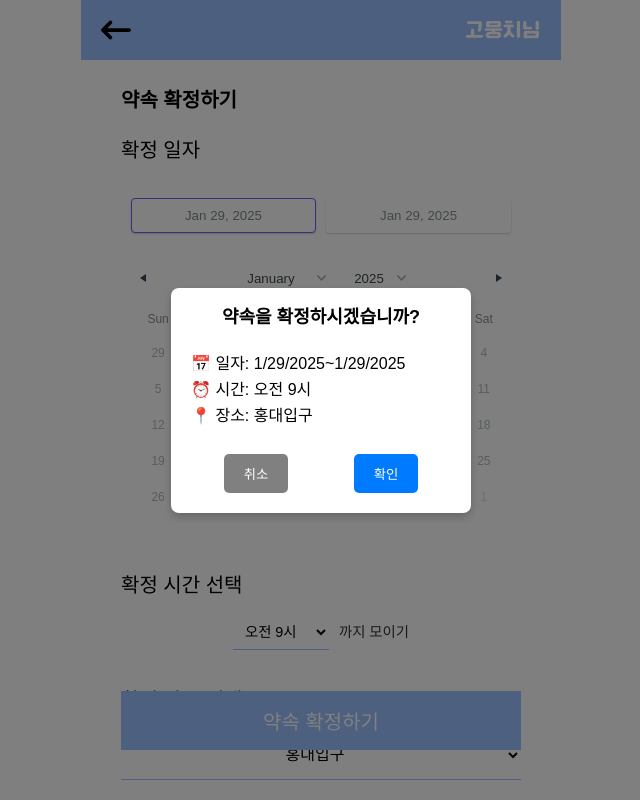
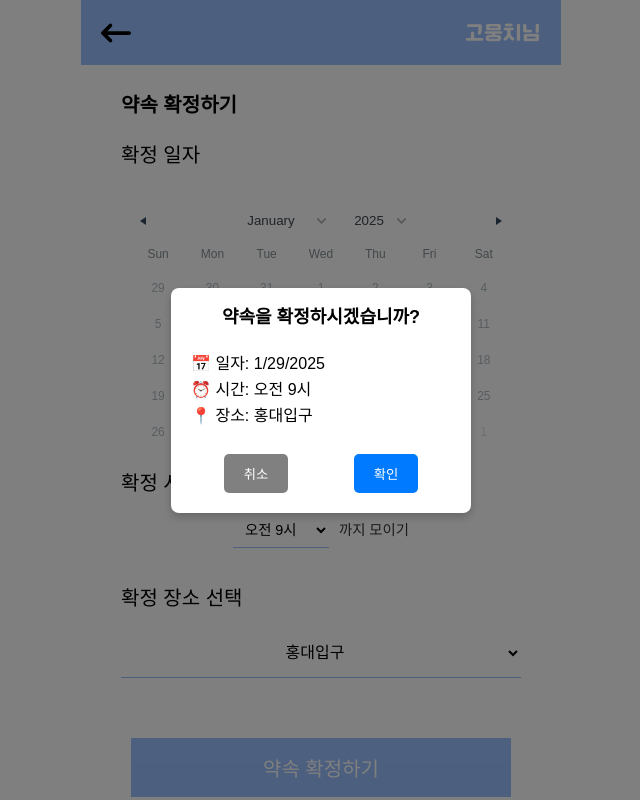
Before and after one commit to FRONT-END-BOOTCAMP-PLUS-3/moongchija, a Next.js app: page /user/appointments/1/confirm in a window 1280 px wide. Both pictures are taken after a click on the button "약속 확정하기". Shown: the whole page, without its empty margins (319-959 px from the left). Built offline with nearby package versions, Linux system fonts and the light colour scheme; a web font is replaced by a local one.

Commit message:
[style] layout제거 및 버튼 너비 수정, 달력 하루선택으로 변, global css 퍼플 오타 수정 , 버튼 fixed 제거

```diff
--- a/app/globals.css
+++ b/app/globals.css
@@ -179,7 +179,7 @@ table {
   --mypage-orange: #fd8446;
   --mypage-pink: #fd565f;
   --exit-red: #ff2626;
-  --pupple-color: #6200ee;
+  --purple-color: #6200ee;
 }
 
 body,
--- a/app/user/appointments/[id]/confirm/confirm.module.scss
+++ b/app/user/appointments/[id]/confirm/confirm.module.scss
@@ -1,13 +1,13 @@
 .container {
+  width: 100%;
+  height: 100%;
   display: flex;
   flex-direction: column;
   align-items: center;
-  justify-content: space-between;
-  padding: 20px 40px;
-  height: 100%;
   background: #fff;
   .mainBox {
     width: 100%;
+    padding: 30px 40px 20px;
 
     p {
       font-size: var(--font-size-md);
@@ -17,7 +17,7 @@
     }
 
     .title {
-      margin: 10px 0 30px;
+      margin-bottom: 30px;
       font-weight: bold;
     }
     .datePickerWrapper {
@@ -25,6 +25,7 @@
 
       & > div {
         width: 100%;
+        height: 30vh;
         margin-top: 20px;
         div {
           width: auto;
@@ -38,7 +39,7 @@
       }
     }
     .timeSelectWrapper {
-      margin-top: 40px;
+      margin-top: 5vh;
 
       .timePicker {
         margin-top: 20px;
@@ -68,7 +69,7 @@
       }
     }
     .placeSelectWrapper {
-      margin-top: 40px;
+      margin-top: 5vh;
       .placePicker {
         margin-top: 20px;
         select {
@@ -91,13 +92,9 @@
         }
       }
     }
-    .wrapButton {
-      position: fixed; /* 화면에 고정 */
-      bottom: 50px; /* 화면 하단에서 20px 위로 위치 */
-      left: 50%; /* 화면 중앙에 위치 */
-      transform: translateX(-50%); /* 정확한 중앙 정렬 */
-      z-index: 100; /* 다른 요소들 위에 표시되도록 */
-    }
+  }
+  .wrapButton {
+    margin-top: 5vh;
   }
   .modalOverlay {
     position: fixed;
--- a/app/user/appointments/[id]/confirm/layout.tsx
+++ /dev/null
@@ -1,14 +0,0 @@
-import ArrowHeader from "@/components/header/ArrowHeader";
-
-export default function ArrowHeaderLayout({
-  children,
-}: Readonly<{
-  children: React.ReactNode;
-}>) {
-  return (
-    <>
-      <ArrowHeader />
-      {children}
-    </>
-  );
-}
--- a/app/user/appointments/[id]/confirm/page.tsx
+++ b/app/user/appointments/[id]/confirm/page.tsx
@@ -2,12 +2,13 @@
 
 import styles from "./confirm.module.scss";
 import { useState } from "react";
+import { useParams, useRouter } from "next/navigation";
 
 import "react-date-range/dist/styles.css";
 import "react-date-range/dist/theme/default.css";
-import { DateRange } from "react-date-range";
+import { Calendar } from "react-date-range"; // ✅ Calendar 컴포넌트 사용 (단일 날짜 선택)
 import Button from "@/components/button/Button";
-import { useParams, useRouter } from "next/navigation";
+import ArrowHeader from "@/components/header/ArrowHeader";
 
 const ConfirmPage = () => {
   const router = useRouter();
@@ -15,18 +16,7 @@ const ConfirmPage = () => {
   const appointmentId = params.id as string; // ID값 추출
 
   const [confirmTime, setConfirmTime] = useState("오전 9시");
-
-  const initialStartDate = new Date();
-  const initialEndDate = new Date();
-  initialStartDate.setHours(timeTo24HourFormat(confirmTime), 0, 0, 0);
-
-  const [selectedRange, setSelectedRange] = useState([
-    {
-      startDate: initialStartDate,
-      endDate: initialEndDate,
-      key: "selection",
-    },
-  ]);
+  const [selectedDate, setSelectedDate] = useState(new Date()); // ✅ 단일 날짜 선택
 
   const placeList = [
     "홍대입구",
@@ -39,33 +29,20 @@ const ConfirmPage = () => {
 
   const [isModalOpen, setModalOpen] = useState(false); // ✅ 모달 상태 추가
 
-  const handleDateChange = (ranges: any) => {
-    const range = ranges.selection;
-    const differenceInDays =
-      (range.endDate - range.startDate) / (1000 * 60 * 60 * 24);
-    if (differenceInDays <= 7) {
-      setSelectedRange([range]);
-    } else {
-      alert("최대 7일까지 선택할 수 있습니다.");
-    }
+  const handleDateChange = (date: Date) => {
+    setSelectedDate(date); // ✅ 단일 날짜 선택
   };
 
   const handleConfirmTimeChange = (
     event: React.ChangeEvent<HTMLSelectElement>
   ) => {
-    const selectedTime = event.target.value;
-    setConfirmTime(selectedTime);
+    setConfirmTime(event.target.value);
+  };
 
-    const updatedRange = { ...selectedRange[0] };
-    const startHour = timeTo24HourFormat(selectedTime);
-    updatedRange.startDate.setHours(startHour, 0, 0, 0); // 분, 초, 밀리초는 0으로 설정
-    setSelectedRange([updatedRange]);
-  };
   const handleConfirmPlaceChange = (
     event: React.ChangeEvent<HTMLSelectElement>
   ) => {
-    const selectedPlace = event.target.value;
-    setConfirmPlace(selectedPlace);
+    setConfirmPlace(event.target.value);
   };
 
   // "약속 확정하기" 버튼 클릭 시 모달 열기
@@ -78,18 +55,21 @@ const ConfirmPage = () => {
     setModalOpen(false);
     router.push(`/user/appointments/${appointmentId}/confirm/complete`);
   };
+
   return (
     <div className={styles.container}>
+      <ArrowHeader />
       <section className={styles.mainBox}>
         <div className={styles.datePickerWrapper}>
           <p className={styles.title}>약속 확정하기</p>
           <p>확정 일자</p>
 
-          <DateRange
-            ranges={selectedRange}
+          {/* ✅ 하루만 선택할 수 있는 Calendar */}
+          <Calendar
+            date={selectedDate}
             onChange={handleDateChange}
-            rangeColors={["#6c63ff"]}
-            minDate={new Date()}
+            color="#6c63ff"
+            minDate={new Date()} // 오늘 이후 날짜만 선택 가능
           />
         </div>
 
@@ -119,19 +99,19 @@ const ConfirmPage = () => {
             </select>
           </div>
         </div>
-        <div className={styles.wrapButton}>
-          <Button text="약속 확정하기" size="lg" onClick={handleNextButton} />
-        </div>
       </section>
+
+      <div className={styles.wrapButton}>
+        <Button text="약속 확정하기" size="lg" onClick={handleNextButton} />
+      </div>
+
+      {/* ✅ 모달 구현 */}
       {isModalOpen && (
         <div className={styles.modalOverlay}>
           <div className={styles.modal}>
             <p className={styles.modalTitle}>약속을 확정하시겠습니까?</p>
             <div className={styles.modalContents}>
-              <p>
-                📅 일자: {selectedRange[0].startDate.toLocaleDateString()}~
-                {selectedRange[0].endDate.toLocaleDateString()}
-              </p>
+              <p>📅 일자: {selectedDate.toLocaleDateString()}</p>
               <p>⏰ 시간: {confirmTime}</p>
               <p>📍 장소: {confirmPlace}</p>
             </div>
@@ -181,16 +161,3 @@ const times = [
   "오후 10시",
   "오후 11시",
 ];
-
-// util.ts
-const timeTo24HourFormat = (time: string): number => {
-  const [period, hour] = time.split(" ");
-  let formattedHour = parseInt(hour.replace("시", ""));
-  if (period === "오후" && formattedHour !== 12) {
-    formattedHour += 12;
-  }
-  if (period === "오전" && formattedHour === 12) {
-    formattedHour = 0;
-  }
-  return formattedHour;
-};
--- a/components/button/Button.module.scss
+++ b/components/button/Button.module.scss
@@ -26,7 +26,7 @@
     padding: 18px 0;
   }
   .lgButton {
-    width: 400px;
+    width: 380px;
     padding: 15px;
   }
 }
```
Also changed, not shown: app/user/appointments/[id]/vote-place/votePlace.module.scss (+9 -9 lines).
